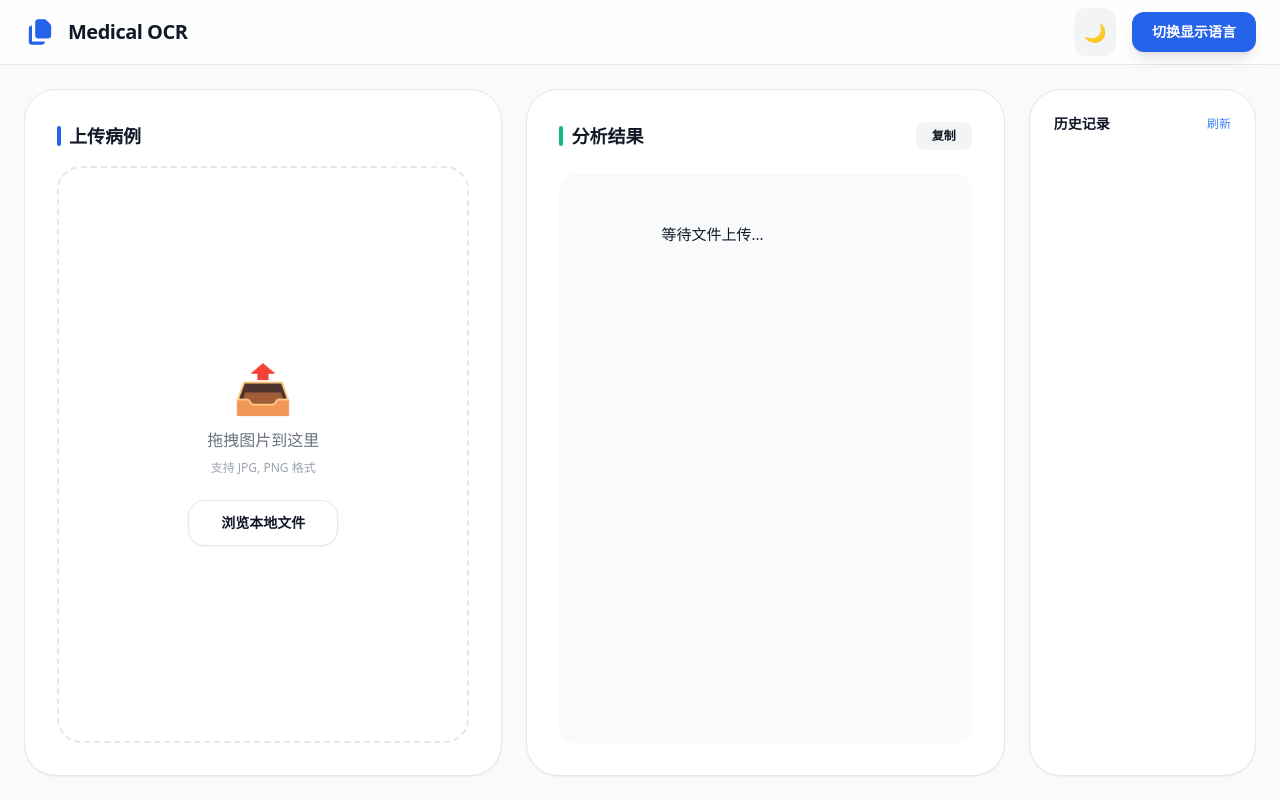
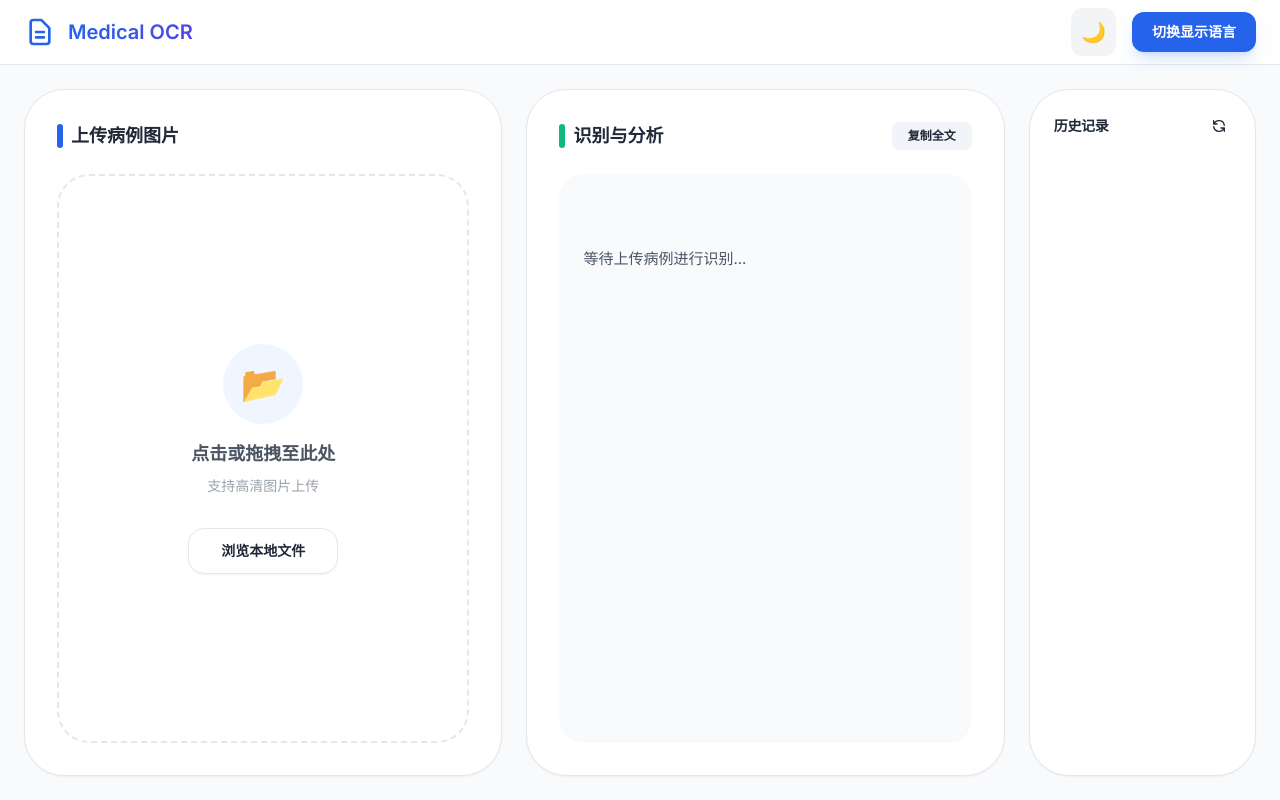
Before and after one commit to EEEEEEREN/medical-ocr, a Flask app: page / in a window 1280 px wide. Run offline with Flask 3, Linux system fonts and the light colour scheme; some libraries are stand-ins or nearby versions.

Commit message:
Update index.html

```diff
--- a/templates/index.html
+++ b/templates/index.html
@@ -3,34 +3,38 @@
 <head>
     <meta charset="UTF-8">
     <meta name="viewport" content="width=device-width, initial-scale=1.0">
-    <title>AI Medical OCR</title>
+    <title>AI Medical OCR | 智能病例识别</title>
     <script src="https://cdn.tailwindcss.com"></script>
     <script>tailwind.config = { darkMode: 'class' }</script>
+    <link href="https://fonts.googleapis.com/css2?family=Noto+Sans+SC:wght@400;500;700&family=Inter:wght@400;600&display=swap" rel="stylesheet">
     <style>
-        .custom-scroll::-webkit-scrollbar { width: 4px; }
-        .custom-scroll::-webkit-scrollbar-thumb { background: #e2e8f0; border-radius: 10px; }
-        .dark .custom-scroll::-webkit-scrollbar-thumb { background: #334155; }
+        body { font-family: 'Inter', 'Noto Sans SC', sans-serif; }
+        .custom-scroll::-webkit-scrollbar { width: 5px; }
+        .custom-scroll::-webkit-scrollbar-track { background: transparent; }
+        .custom-scroll::-webkit-scrollbar-thumb { background: #cbd5e1; border-radius: 10px; }
+        .dark .custom-scroll::-webkit-scrollbar-thumb { background: #475569; }
         .history-card:hover .delete-btn { opacity: 1; }
     </style>
 </head>
-<body class="bg-gray-50 dark:bg-gray-950 text-gray-900 dark:text-gray-100 min-h-screen flex flex-col transition-colors duration-300">
+<body class="bg-slate-50 dark:bg-slate-950 text-gray-800 dark:text-gray-200 min-h-screen flex flex-col transition-colors duration-300">
 
-    <header class="bg-white/80 dark:bg-gray-900/80 backdrop-blur-md border-b dark:border-gray-800 sticky top-0 z-50">
+    <header class="bg-white/80 dark:bg-slate-900/80 backdrop-blur-md border-b border-gray-200 dark:border-gray-800 sticky top-0 z-50">
         <div class="max-w-[1600px] mx-auto px-6 h-16 flex items-center justify-between">
             <div class="flex items-center gap-3">
-                <svg class="w-8 h-8 text-blue-600" fill="currentColor" viewBox="0 0 20 20">
-                    <path d="M9 2a2 2 0 00-2 2v8a2 2 0 002 2h6a2 2 0 002-2V6.414A2 2 0 0016.414 5L14 2.586A2 2 0 0012.586 2H9z" />
-                    <path d="M3 8a2 2 0 012-2v10h8a2 2 0 01-2 2H5a2 2 0 01-2-2V8z" />
+                <svg class="w-8 h-8 text-blue-600" fill="none" stroke="currentColor" viewBox="0 0 24 24">
+                    <path stroke-linecap="round" stroke-linejoin="round" stroke-width="2" d="M9 12h6m-6 4h6m2 5H7a2 2 0 01-2-2V5a2 2 0 012-2h5.586a1 1 0 01.707.293l5.414 5.414a1 1 0 01.293.707V19a2 2 0 01-2 2z"></path>
                 </svg>
-                <h1 class="text-xl font-bold tracking-tight">Medical OCR</h1>
+                <h1 class="text-xl font-bold bg-clip-text text-transparent bg-gradient-to-r from-blue-600 to-indigo-600 dark:from-blue-400 dark:to-indigo-400">
+                    Medical OCR
+                </h1>
             </div>
 
             <div class="flex items-center gap-4">
-                <button id="theme-toggle" class="p-2.5 rounded-xl bg-gray-100 dark:bg-gray-800 hover:ring-2 ring-blue-500 transition-all">
-                    <span id="theme-icon-dark" class="hidden dark:block text-lg">☀️</span>
-                    <span id="theme-icon-light" class="block dark:hidden text-lg">🌙</span>
+                <button id="theme-toggle" class="p-2.5 rounded-xl bg-gray-100 dark:bg-gray-800 hover:ring-2 ring-blue-500/50 transition-all">
+                    <span id="theme-toggle-light-icon" class="hidden dark:block text-xl">☀️</span>
+                    <span id="theme-toggle-dark-icon" class="block dark:hidden text-xl">🌙</span>
                 </button>
-                <button id="output-lang-toggle" class="px-5 py-2.5 bg-blue-600 hover:bg-blue-700 text-white rounded-xl text-sm font-bold shadow-lg transition-all active:scale-95">
+                <button id="output-lang-toggle" class="px-5 py-2.5 bg-blue-600 hover:bg-blue-700 text-white rounded-xl text-sm font-bold shadow-lg shadow-blue-500/20 transition-all active:scale-95">
                     切换显示语言
                 </button>
             </div>
@@ -39,51 +43,57 @@
 
     <main class="flex-1 max-w-[1600px] mx-auto w-full p-6 grid grid-cols-1 lg:grid-cols-10 gap-6">
 
-        <div class="lg:col-span-4 space-y-6">
-            <div class="bg-white dark:bg-gray-900 rounded-[2rem] border dark:border-gray-800 p-8 shadow-sm h-full flex flex-col">
-                <h2 class="text-lg font-bold mb-4 flex items-center gap-2">
-                    <span class="w-1 h-5 bg-blue-600 rounded-full"></span> 上传病例
+        <div class="lg:col-span-4 flex flex-col gap-6">
+            <div class="bg-white dark:bg-gray-900 rounded-[2.5rem] border border-gray-200 dark:border-gray-800 p-8 shadow-sm flex-1 flex flex-col">
+                <h2 class="text-lg font-bold mb-6 flex items-center gap-2">
+                    <span class="w-1.5 h-6 bg-blue-600 rounded-full"></span>上传病例图片
                 </h2>
-                <div id="dropzone" class="flex-1 border-2 border-dashed border-gray-200 dark:border-gray-700 rounded-3xl flex flex-col items-center justify-center p-10 hover:border-blue-500 hover:bg-blue-50/30 dark:hover:bg-blue-900/10 transition-all cursor-pointer group">
+
+                <div id="dropzone" class="flex-1 border-2 border-dashed border-gray-200 dark:border-gray-700 rounded-[2rem] flex flex-col items-center justify-center p-10 hover:border-blue-500 hover:bg-blue-50/30 dark:hover:bg-blue-900/10 transition-all cursor-pointer group">
                     <input id="file-input" type="file" class="hidden" accept="image/*">
-                    <div class="text-5xl mb-4 group-hover:scale-110 transition-transform">📤</div>
-                    <p class="text-gray-500 dark:text-gray-400 font-medium">拖拽图片到这里</p>
-                    <p class="text-xs text-gray-400 mt-2">支持 JPG, PNG 格式</p>
-                    <button id="select-file-btn" class="mt-6 px-8 py-3 bg-white dark:bg-gray-800 border dark:border-gray-700 shadow-sm rounded-2xl text-sm font-bold hover:bg-gray-50 transition-colors">
+                    <div class="w-20 h-20 bg-blue-50 dark:bg-blue-900/30 rounded-full flex items-center justify-center mb-4 group-hover:scale-110 transition-transform">
+                        <span class="text-4xl">📂</span>
+                    </div>
+                    <p class="text-gray-600 dark:text-gray-400 font-semibold text-lg">点击或拖拽至此处</p>
+                    <p class="text-sm text-gray-400 mt-2">支持高清图片上传</p>
+                    <button id="select-file-btn" class="mt-8 px-8 py-3 bg-white dark:bg-gray-800 border border-gray-200 dark:border-gray-700 shadow-sm rounded-2xl text-sm font-bold hover:bg-gray-50 dark:hover:bg-gray-700 transition-colors">
                         浏览本地文件
                     </button>
                 </div>
-                <div id="preview-container" class="mt-6 hidden">
-                    <div class="relative group">
-                        <img id="preview-image" class="w-full rounded-2xl border dark:border-gray-700 shadow-lg">
-                        <div class="absolute inset-0 bg-black/40 opacity-0 group-hover:opacity-100 transition-opacity rounded-2xl flex items-center justify-center text-white text-xs">预览图</div>
-                    </div>
+
+                <div id="preview-container" class="mt-8 hidden">
+                    <p class="text-xs font-bold text-gray-400 mb-3 uppercase tracking-wider">图片预览</p>
+                    <img id="preview-image" class="w-full rounded-[1.5rem] border border-gray-200 dark:border-gray-800 shadow-md">
                 </div>
             </div>
         </div>
 
-        <div class="lg:col-span-4">
-            <div class="bg-white dark:bg-gray-900 rounded-[2rem] border dark:border-gray-800 p-8 shadow-sm h-full flex flex-col min-h-[600px]">
+        <div class="lg:col-span-4 flex flex-col gap-6">
+            <div class="bg-white dark:bg-gray-900 rounded-[2.5rem] border border-gray-200 dark:border-gray-800 p-8 shadow-sm flex-1 flex flex-col min-h-[600px]">
                 <div class="flex justify-between items-center mb-6">
                     <h2 class="text-lg font-bold flex items-center gap-2">
-                        <span class="w-1 h-5 bg-emerald-500 rounded-full"></span> 分析结果
+                        <span class="w-1.5 h-6 bg-emerald-500 rounded-full"></span>识别与分析
                     </h2>
-                    <button id="copy-btn" class="px-4 py-1.5 bg-gray-100 dark:bg-gray-800 rounded-lg text-xs font-bold hover:text-blue-500">复制</button>
+                    <button id="copy-btn" class="px-4 py-1.5 bg-slate-100 dark:bg-slate-800 hover:bg-slate-200 dark:hover:bg-slate-700 rounded-lg text-xs font-bold transition-colors">复制全文</button>
                 </div>
-                <div id="status-bar" class="hidden mb-4 p-3 bg-blue-50 dark:bg-blue-900/20 text-blue-600 rounded-xl text-xs animate-pulse">
-                    🚀 AI 正在处理您的医疗文档...
+
+                <div id="status-bar" class="hidden mb-4 p-4 bg-blue-50 dark:bg-blue-900/20 text-blue-600 dark:text-blue-400 rounded-2xl text-xs font-bold animate-pulse flex items-center gap-2">
+                    <span>🚀 AI 正在处理医疗文档...</span>
                 </div>
-                <div id="result-content" class="flex-1 bg-gray-50 dark:bg-gray-800/50 rounded-2xl p-6 text-[15px] leading-relaxed custom-scroll overflow-y-auto whitespace-pre-wrap font-medium">
-                    等待文件上传...
+
+                <div class="flex-1 bg-slate-50 dark:bg-slate-950/50 rounded-[1.5rem] p-6 text-[15px] leading-relaxed custom-scroll overflow-y-auto whitespace-pre-wrap font-medium">
+                    <div id="result-content" class="text-gray-600 dark:text-gray-300">等待上传病例进行识别...</div>
                 </div>
             </div>
         </div>
 
-        <div class="lg:col-span-2">
-            <div class="bg-white dark:bg-gray-900 rounded-[2rem] border dark:border-gray-800 p-6 shadow-sm h-full max-h-[800px] flex flex-col">
+        <div class="lg:col-span-2 flex flex-col gap-6">
+            <div class="bg-white dark:bg-gray-900 rounded-[2.5rem] border border-gray-200 dark:border-gray-800 p-6 shadow-sm h-full max-h-[850px] flex flex-col">
                 <div class="flex justify-between items-center mb-6">
-                    <h3 class="font-bold text-sm">历史记录</h3>
-                    <button id="refresh-history" class="text-xs text-blue-500">刷新</button>
+                    <h3 class="font-bold text-sm tracking-tight">历史记录</h3>
+                    <button id="refresh-history" class="p-1 hover:text-blue-500 transition-colors">
+                        <svg class="w-4 h-4" fill="none" stroke="currentColor" viewBox="0 0 24 24"><path stroke-linecap="round" stroke-linejoin="round" stroke-width="2" d="M4 4v5h.582m15.356 2A8.001 8.001 0 004.582 9m0 0H9m11 11v-5h-.581m0 0a8.003 8.003 0 01-15.357-2m15.357 2H15"></path></svg>
+                    </button>
                 </div>
                 <div id="history-list" class="flex-1 overflow-y-auto space-y-3 custom-scroll pr-1">
                     </div>
```
